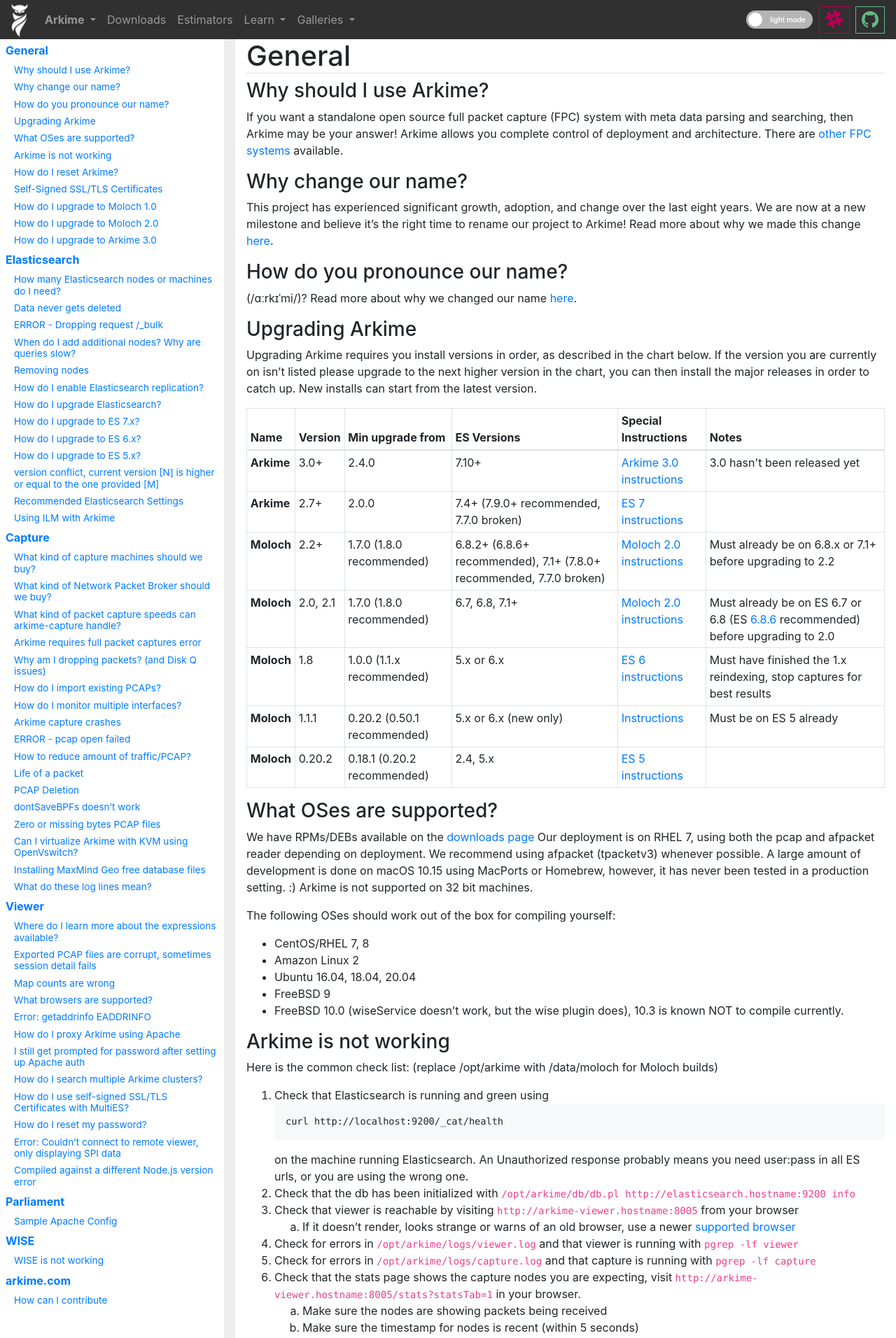
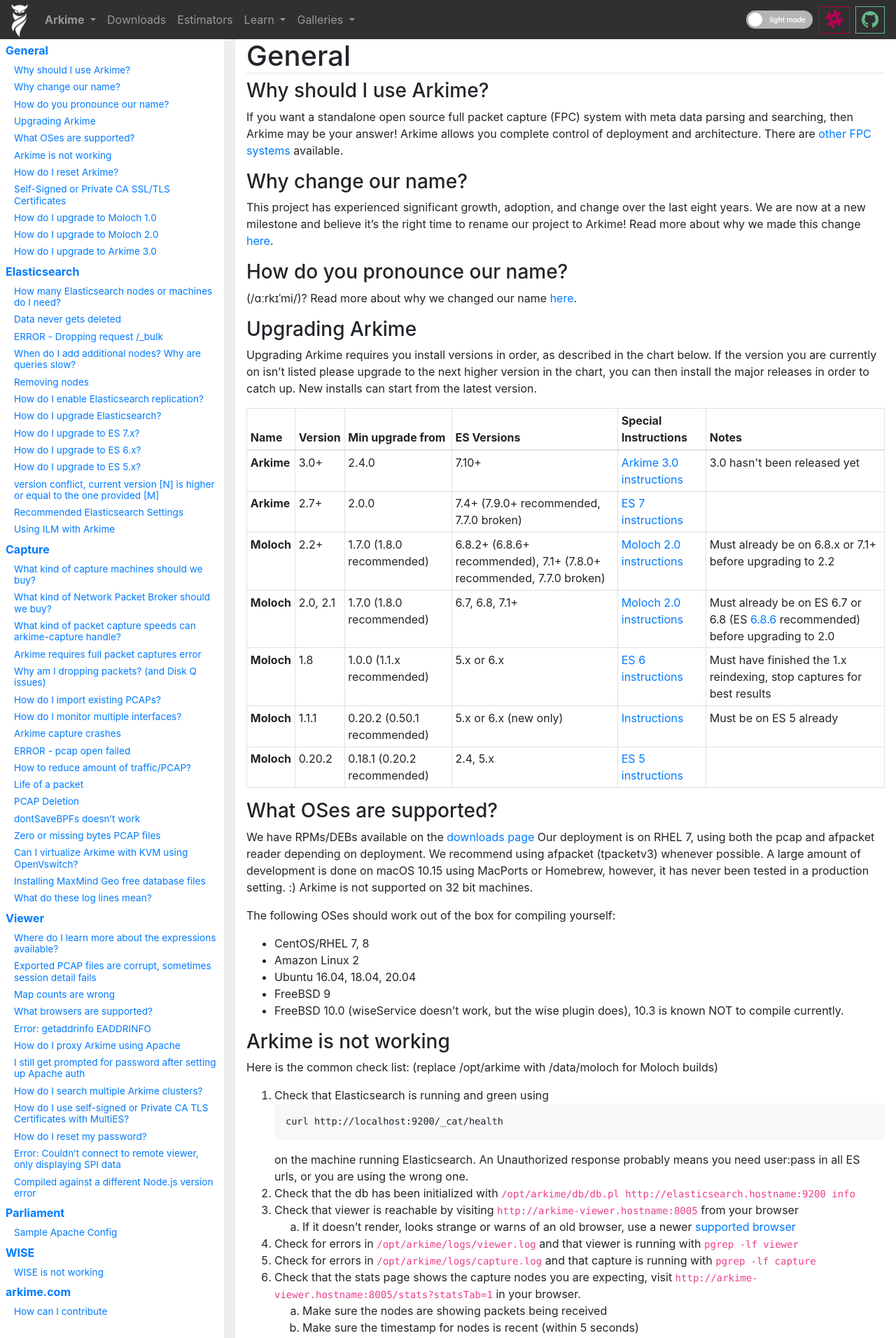
Before and after one commit to arkime/arkimeweb, a Jekyll site: the page built from faq.html, in a window 1280 px wide. Shown: the top 1912 px of the page at 70% size. Built offline with Jekyll 4.4.1, drawn with Linux system fonts in a browser that asks for light colours; some of the changed text lies outside the part shown.

Commit message:
clarify that self signed and private CA have the same cert issues

```diff
--- a/faq.html
+++ b/faq.html
@@ -97,8 +97,8 @@
       </a>
       <a class="nav-link nested"
         href="#self-signed-ssl-tls-certificates"
-        title="Self-Signed SSL/TLS Certificates">
-        Self-Signed SSL/TLS Certificates
+        title="Self-Signed or Private CA TLS Certificates">
+        Self-Signed or Private CA SSL/TLS Certificates
       </a>
       <a class="nav-link nested"
         href="#how_do_i_upgrade_to_moloch_1"
@@ -322,8 +322,8 @@
       </a>
       <a class="nav-link nested"
         href="#how-do-i-use-self-signed-ssl-tls-certificates-with-multies"
-        title="How do I use self-signed SSL/TLS Certificates with MultiES?">
-        How do I use self-signed SSL/TLS Certificates with MultiES?
+        title="How do I use self-signed or Private CA TLS Certificates with MultiES?">
+        How do I use self-signed or Private CA TLS Certificates with MultiES?
       </a>
       <a class="nav-link nested"
         href="#how-do-i-reset-my-password"
@@ -804,7 +804,7 @@
       </ol>
 
       <h3 id="self-signed-ssl-tls-certificates">
-        Self-Signed SSL/TLS Certificates
+        Self-Signed or Private CA TLS Certificates
         <span class="fa fa-link small copy-link cursor-copy"
           onclick="copyLink(this, 'faq')">
         </span>
@@ -816,12 +816,14 @@
         Wildcard certs are now cheap and you can even go with free Lets Encrypt certs.
         There may be folks on the Arkime slack workspace willing to help out,
         but don't feel bad if the core developers just link to this answer.
+        Private CA certificates will have the same issues and solutions as self signed certificates.
       </p>
       <p>
         Potentially the easiest solution is to add the self signed certificate to the OS's list of valid certificates or chains.
         Googling is the best way to figure out how to do this, it is different for almost every OS release and version.
         You may need to add to several places since node (viewer), curl (capture), perl (db.pl) sometimes use different locations for their list of trusted certificates.
         Viewer supports a <a href="/settings#catrustfile"><code>caTrustFile</code></a> option that was contributed to the project.
+        Multies currently doesn't support the option fully, see <a href="#how-do-i-use-self-signed-ssl-tls-certificates-with-multies">here</a>.
       </p>
       <p>
         Capture, viewer, db.pl can run with <code>--insecure</code> to turn off certificate checking.
```
